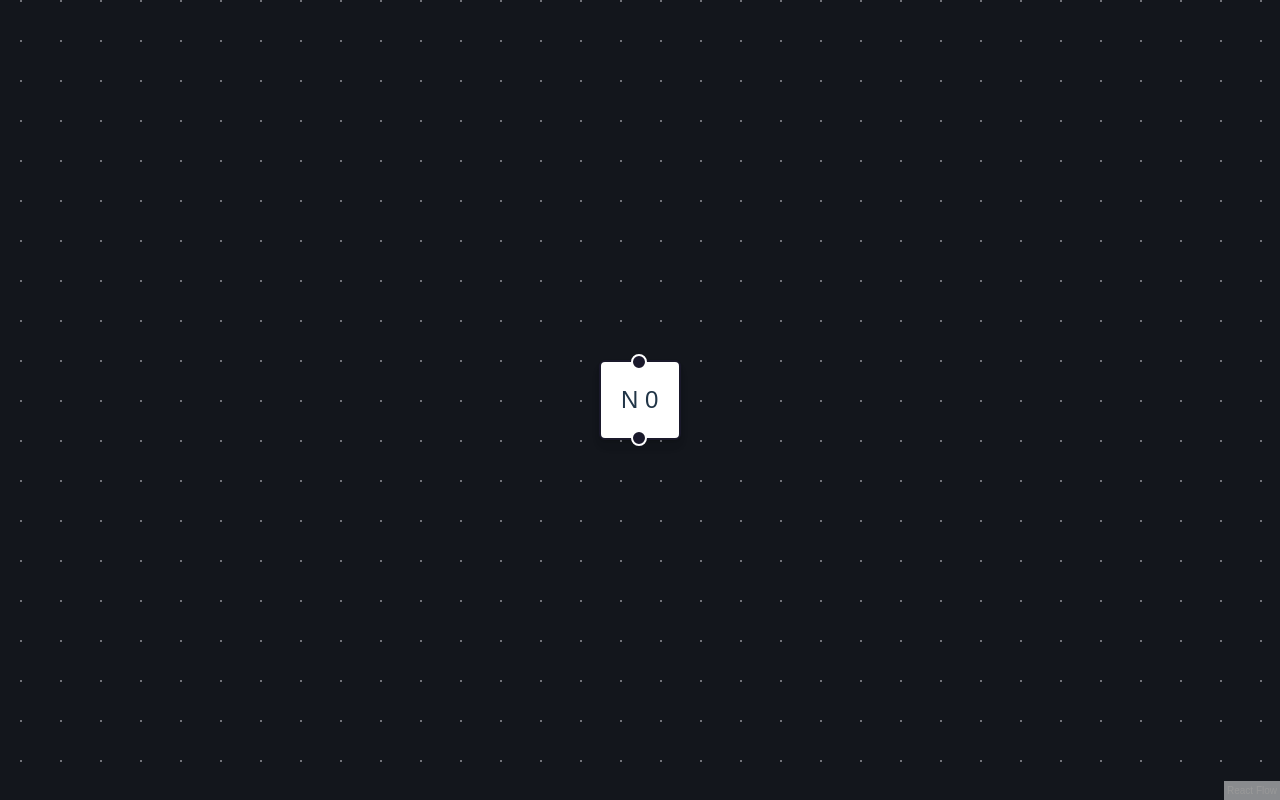
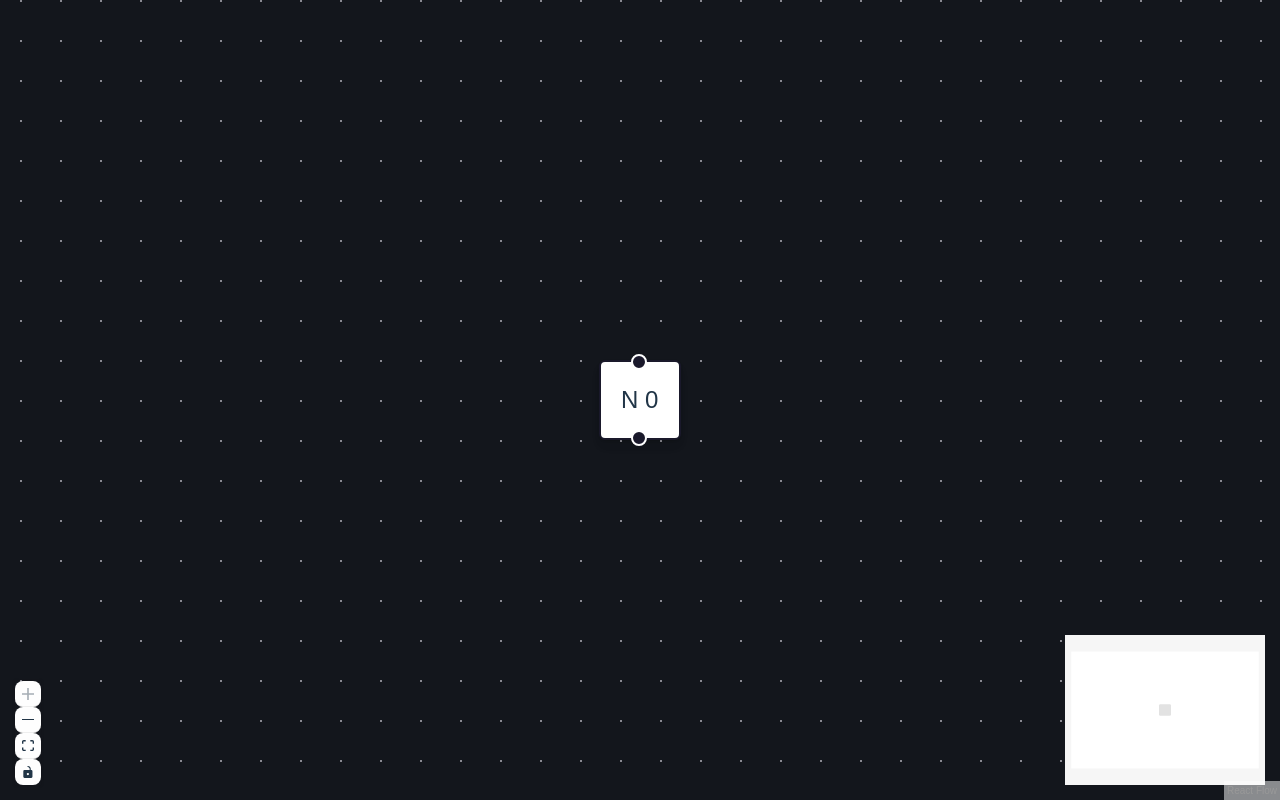
Before and after one commit to FabianKoehnke/fracnetics, a React (Vite) app in the folder gui/: page / in a window 1280 px wide. Shown: the top 800 px of the page. Built offline with nearby package versions, Linux system fonts and the light colour scheme.

Commit message:
Color Different GNP NodeTypes

```diff
--- a/gui/src/App.jsx
+++ b/gui/src/App.jsx
@@ -14,15 +14,13 @@ import {
 import '@xyflow/react/dist/style.css';
 import gnpNode from "./gnpNode"
 
-const nodeTypes = {
-  'gnpNode': gnpNode,
-};
+const nodeTypes = {gnpNode};
 
 const initialNodes = [
   {
     id: "0",
     type: 'gnpNode',
-    data: { label: `N ${0}` },
+    data: {label: `N ${0}`},
     position: { x: 0, y: 50 },
   },
 ];
@@ -31,8 +29,8 @@ let id = 1;
 const getId = () => `${id++}`;
 const nodeOrigin = [0.5, 0];
 const AddNodeOnEdgeDrop = () => {
+
   const reactFlowWrapper = useRef(null);
-
   const [nodes, setNodes, onNodesChange] = useNodesState(initialNodes);
   const [edges, setEdges, onEdgesChange] = useEdgesState([]);
   const { screenToFlowPosition } = useReactFlow();
@@ -70,7 +68,7 @@ const AddNodeOnEdgeDrop = () => {
   );
 
   return (
-    <div className="wrapper" ref={reactFlowWrapper}>
+    <div style={{ width: '100vw', height: '100vh' }} className="wrapper" ref={reactFlowWrapper}>
       <ReactFlow
         style={{ backgroundColor: "#F79FB" }}
         nodes={nodes}
@@ -85,6 +83,9 @@ const AddNodeOnEdgeDrop = () => {
         nodeOrigin={nodeOrigin}
       >
       <Background />
+      <Controls />
+        <MiniMap />
+        <Background color="#ddd" variant="dots" gap={12} size={1} />
       </ReactFlow>
     </div>
   );
@@ -93,15 +94,10 @@ const AddNodeOnEdgeDrop = () => {
 export default function App() {
 
   return (
-    <div style={{ width: '100vw', height: '100vh' }}>
+    <div>
       <ReactFlowProvider>
         <AddNodeOnEdgeDrop />
       </ReactFlowProvider>
-      <ReactFlow>
-        <Controls />
-        <MiniMap />
-        <Background color="#ddd" variant="dots" gap={12} size={1} />
-      </ReactFlow>
     </div>
 
   );
--- a/gui/src/gnpNode.jsx
+++ b/gui/src/gnpNode.jsx
@@ -1,33 +1,64 @@
-import React, { memo } from 'react';
-import {
-  Handle,
-  Position,
-  NodeToolbar,
-} from '@xyflow/react';
+import React, { memo, useCallback } from 'react';
+import { Handle, Position, NodeToolbar, useReactFlow } from '@xyflow/react';
 
-function gnpNode({ data }) {
+function gnpNode({ id, data }) {
+  const { setNodes } = useReactFlow();
+
+  const changeNodeType = useCallback(
+    (gnpType) => {
+      setNodes((nodes) =>
+        nodes.map((node) => {
+          if (node.id === id) {
+            let newLabel = data.label;
+            let newColor = data.color;
+
+            if (gnpType === 's') {
+              newLabel = `SN:${id}`;
+              newColor = 'green';
+            } else if (gnpType === 'j') {
+              newLabel = `JN:${id}`;
+              newColor = 'blue';
+            } else if (gnpType === 'p') {
+              newLabel = `PN:${id}`;
+              newColor = 'orange';
+            }
+
+            return {
+              ...node,
+              data: {
+                ...node.data,
+                label: newLabel,
+                color: newColor,
+              },
+            };
+          }
+          return node;
+        })
+      );
+    },
+    [id, setNodes, data]
+  );
+
   return (
-    <>
+    <div style={{ backgroundColor: data?.color}}>
       <Handle
-        type='source'
+        type="source"
         position={Position.Bottom}
         onConnect={(params) => console.log('handle onConnect', params)}
       />
       <Handle
-        type='target'
+        type="target"
         position={Position.Top}
         onConnect={(params) => console.log('handle onConnect', params)}
       />
-        <NodeToolbar
-            isVisible={data.forceToolbarVisible || undefined}
-            position={data.toolbarPosition}
-            >
-            <button>cut</button>
-            <button>copy</button>
-            <button>paste</button>
+      <NodeToolbar isVisible={data.forceToolbarVisible || undefined} position={data.toolbarPosition}>
+        <button onClick={() => changeNodeType('s')}>Start Node</button>
+        <button onClick={() => changeNodeType('j')}>Judgment Node</button>
+        <button onClick={() => changeNodeType('p')}>Processing Node</button>
       </NodeToolbar>
       <div>{data?.label}</div>
-    </>
+    </div>
   );
 }
+
 export default memo(gnpNode);
```
Lines whose indentation alone changed are shown as unchanged.
